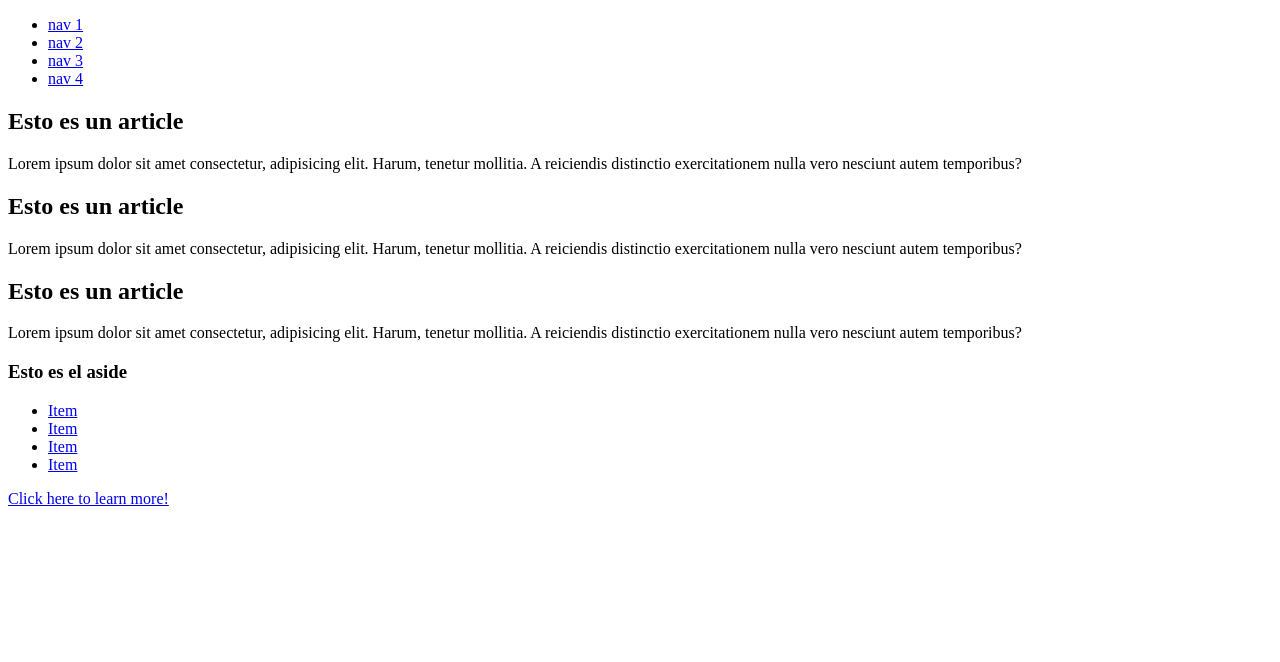
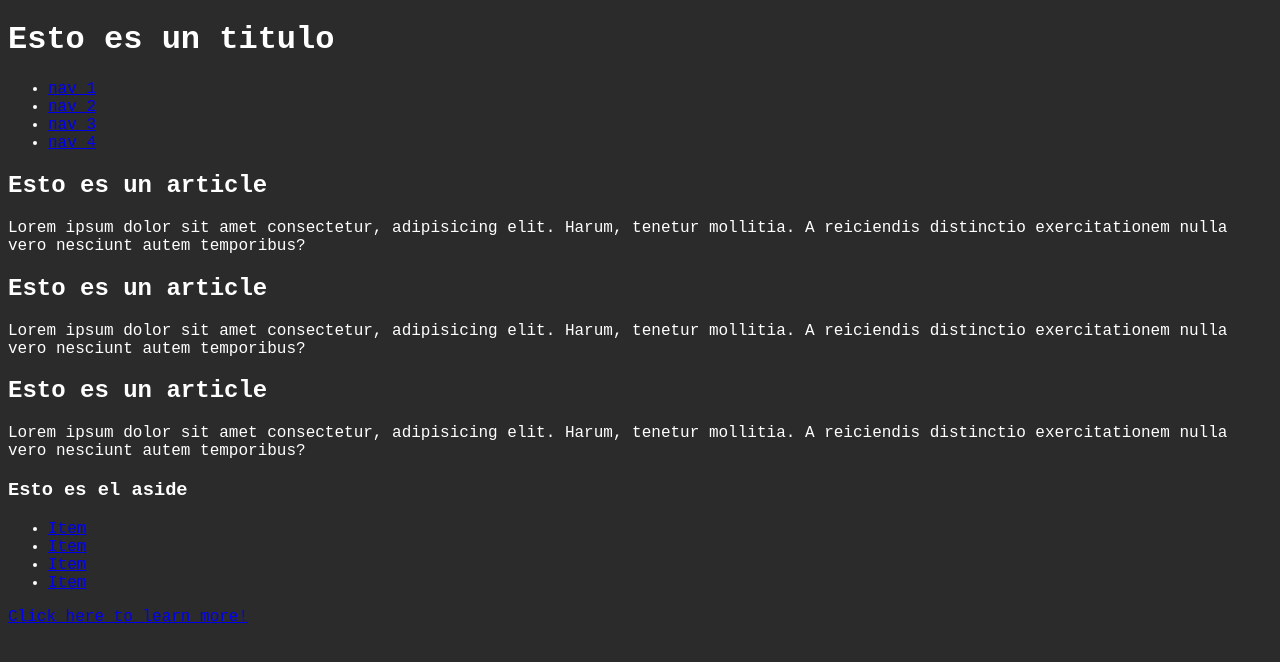
Before and after one commit to annacano0/M09-Activities, a plain HTML site: page actSemantic/index.html in a window 1280 px wide. Drawn offline with Linux system fonts and the light colour scheme.

Commit message:
add styles

```diff
--- a/actSemantic/index.html
+++ b/actSemantic/index.html
@@ -5,9 +5,12 @@
     <meta name="viewport" content="width=device-width, initial-scale=1.0">
     <title>Elements semàntics</title>
     <link rel="shortcut icon" href="../assets/corazon.png" type="image/x-icon">
+    <link rel="stylesheet" href="../assets/global.css">
+
 </head>
 <body>
 <header>
+    <h1>Esto es un titulo</h1>
     <nav>
         <ul>
             <li><a href="#">nav 1</a></li>
--- a/assets/global.css
+++ b/assets/global.css
@@ -1,3 +1,10 @@
+body{
+    background-color: rgb(43, 43, 43);
+    color: white;
+    font-family: 'Courier New', Courier, monospace;
+
+}
+
 img{
     max-width:20em;
 }
```
Also changed, not shown: actCapçalera/index.html (+2 -0 lines), actImatges/index.html (+1 -0 lines), actLlistes/index.html (+2 -0 lines).
